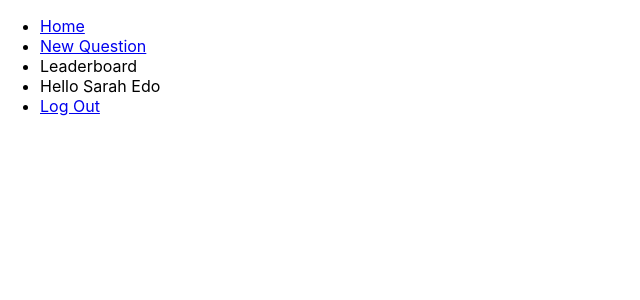
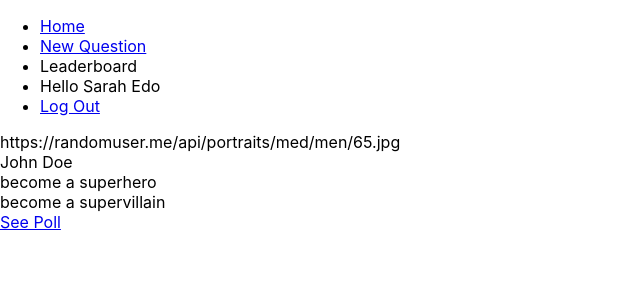
Before and after one commit to cmwright33/would-you-rather, a React (Create React App) app: page /question/6ni6ok3ym7mf1p33lnez in a window 1280 px wide. Shown: the top 300 px of the page, without its empty margins (0-640 px from the left). Built offline with nearby package versions, Linux system fonts and the light colour scheme.

Commit message:
add questionpage and pass params through

```diff
--- a/src/components/App.js
+++ b/src/components/App.js
@@ -5,6 +5,7 @@ import  Home  from './Home.js';
 import  NewQuestion  from './NewQuestion.js';
 import  Nav  from './Nav.js';
 import  Login  from './Login.js';
+import  QuestionPage  from './QuestionPage.js';
 import { BrowserRouter as Router, Route } from 'react-router-dom';
 
 class App extends Component {
@@ -23,6 +24,7 @@ class App extends Component {
           <Route path='/' exact component={Home} />
           <Route path='/new'  component={NewQuestion} />
           <Route path='/login' component={Login} />
+          <Route path='/question/:id' component={QuestionPage} />
         </Fragment>
           )}
        </Router>
--- a/src/components/Home.js
+++ b/src/components/Home.js
@@ -6,6 +6,7 @@ import Question from "./Question.js";
 class Home extends Component {
 
 	render(){
+		console.log(this.props.users)
 		return(
 			<div>
 				<ul>
@@ -18,9 +19,13 @@ class Home extends Component {
 	}
 
 }
-	function mapStateToProps ( { questions } ) {
+	function mapStateToProps ( { questions, users, authedUser } ) {
+
 		return {
-			questionIds: Object.keys(questions)
+			questionIds: Object.keys(questions),
+			users: users,
+			// answeredQuestions: questions.filter( word => word.length > 6)
+
 		}
 	}
 
--- /dev/null
+++ b/src/components/QuestionPage.js
@@ -0,0 +1,27 @@
+import React, { Component } from 'react'
+import { connect } from 'react-redux'
+import Question from "./Question.js";
+
+
+class Home extends Component {
+
+	render(){
+		console.log(this.props)
+		return(
+			<div>
+				<Question id = {this.props.match.params.id} />
+			</div>
+			)
+	}
+
+}
+	function mapStateToProps ( { users, authedUser } ) {
+
+		return {
+			users: users,
+		}
+	}
+
+
+
+export default connect(mapStateToProps)(Home);
```
